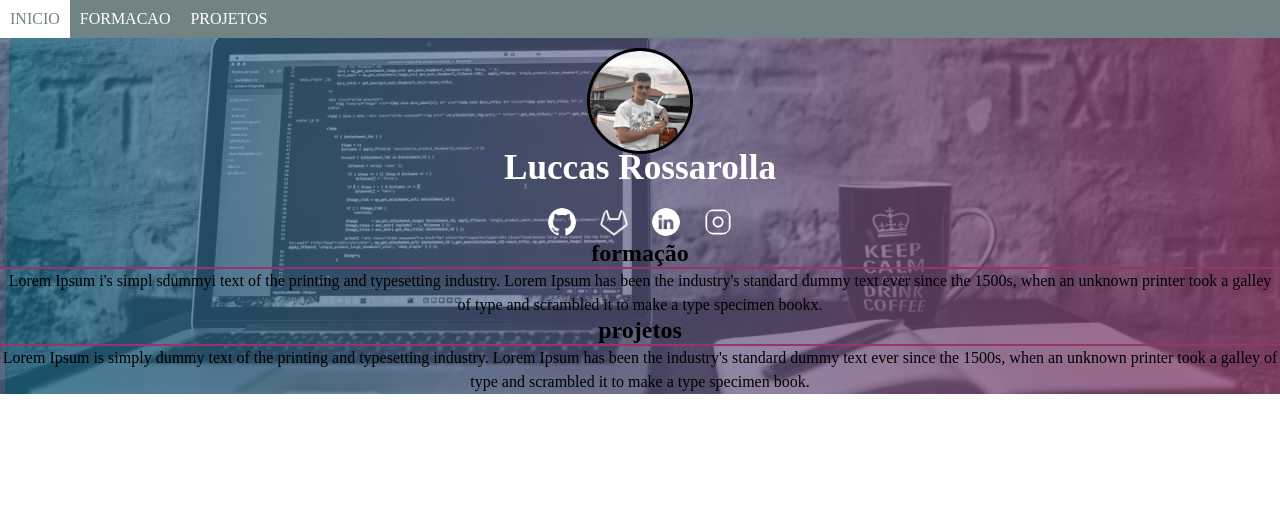
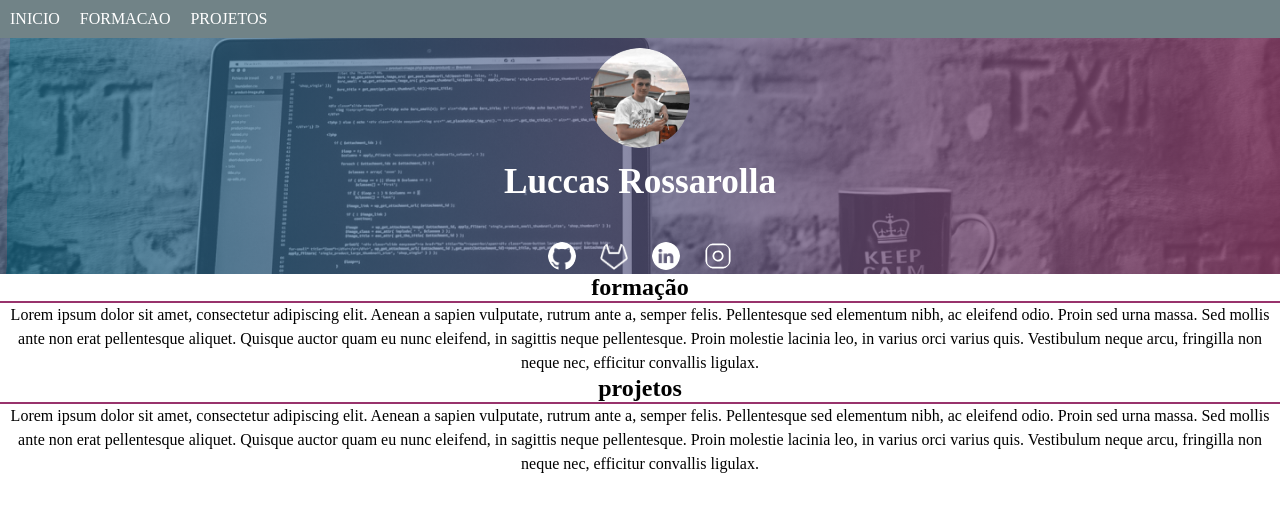
Before and after one commit to Luccas69/curriculo-2, a plain HTML site: page index.html in a window 1280 px wide. Drawn offline with Linux system fonts and the light colour scheme.

Commit message:
correcoes

```diff
--- a/estilo.css
+++ b/estilo.css
@@ -16,9 +16,9 @@
     text-align: center;
     background: linear-gradient(90.79deg, rgba(72, 98, 136, 0.6) 0.75%,
     rgba(2, 98, 136, 0.6) 0.76%,  rgba(152, 51, 108, 0.6) 100%),
-    url(fundo.png) no-repeat;
-    background-size: cover;
-    background-position: center;
+    url(fundo.png) fixed;
+    min-height: 29vh;
+    background-size: 100%;
 
 }
 
@@ -26,15 +26,16 @@
     color : var(--texto-secundario);
     background-color: none;
     font-size: 2.2em;
+    padding: 20px;
 }
 
 .cabecalho img {
-        border: 3px solid;
-        border-radius: 2500px;
-        width: 100px;
-        height: 100px;
-        position: relative;
-        top: 10px;
+    border: 0px solid;
+    border-radius: 2500px;
+    width: 100px;
+    height: 100px;
+    position: relative;
+    top: 10px;
 }
 
 .redessociais img{
@@ -53,6 +54,7 @@
 }
 
 .menu{
+    text-align: center;
     background-color: var(--fundo);
     list-style: none;
     display: flex;
@@ -63,7 +65,7 @@
     padding: 10px;
     text-decoration: none;
     color: #FFFFFF;
-    transition-duration: ;
+    transition-duration: 1s;
 }
 
 .menu-item:hover{
@@ -72,9 +74,11 @@
 }
 
 .bloco-texto h2 {
+    text-align: center;
     top: 20;
     border-bottom: 2px var(--cor-primaria) solid;
 }
 .bloco-texto p {
+    text-align: center;
     line-height: 1.5;
 }
--- a/index.html
+++ b/index.html
@@ -5,6 +5,7 @@
         <title>Curriculo do Luccas Rossarolla</title>
         <link rel="stylesheet" href="estilo.css">
     </head>
+    <body>
         <header>
             <nav>
                 <ul class="menu">
@@ -23,22 +24,14 @@
                     <img src="instagram.svg" alt="Ícone do instagram">
                 </div>
             <div>
-        <header>
+            </header>
         <div id="formação" class="bloco-texto">
             <h2>formação</h2>
-            <p> Lorem Ipsum i's simpl sdummyi text of the printing and
-            typesetting industry. Lorem Ipsum has been the industry's
-            standard dummy text ever since the 1500s, when an unknown
-            printer took a galley of type and scrambled it to make a type
-            specimen bookx.</p>
+            <p> Lorem ipsum dolor sit amet, consectetur adipiscing elit. Aenean a sapien vulputate, rutrum ante a, semper felis. Pellentesque sed elementum nibh, ac eleifend odio. Proin sed urna massa. Sed mollis ante non erat pellentesque aliquet. Quisque auctor quam eu nunc eleifend, in sagittis neque pellentesque. Proin molestie lacinia leo, in varius orci varius quis. Vestibulum neque arcu, fringilla non neque nec, efficitur convallis ligulax.</p>
         </div>
         <div id="projetos" class="bloco-texto">
             <h2>projetos</h2>
-            <p>Lorem Ipsum is simply dummy text of the printing and
-            typesetting industry. Lorem Ipsum has been the industry's
-            standard dummy text ever since the 1500s, when an unknown
-            printer took a galley of type and scrambled it to make a type
-            specimen book.</p>
+            <p>Lorem ipsum dolor sit amet, consectetur adipiscing elit. Aenean a sapien vulputate, rutrum ante a, semper felis. Pellentesque sed elementum nibh, ac eleifend odio. Proin sed urna massa. Sed mollis ante non erat pellentesque aliquet. Quisque auctor quam eu nunc eleifend, in sagittis neque pellentesque. Proin molestie lacinia leo, in varius orci varius quis. Vestibulum neque arcu, fringilla non neque nec, efficitur convallis ligulax.</p>
         </div>
     </body>
 </html>
```
